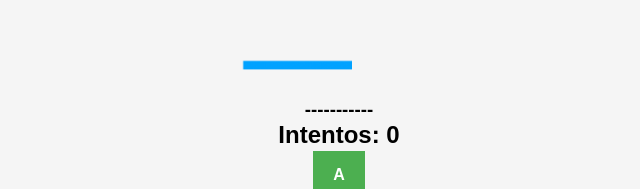
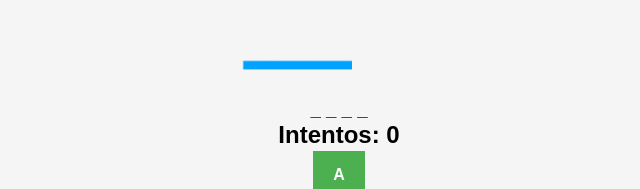
Before and after one commit to axxving/cur-logica-fh-axv, a React (Vite) app in the folder hanging/: page / in a window 1280 px wide. Shown: the part 252-441 px from the top of the page, without its empty margins (301-941 px from the left). Built offline with nearby package versions, Linux system fonts and the light colour scheme.

Commit message:
feat(): word and hidden word
Co-Authored-By: Irving Alejandro Hernández Ramírez <160192346+axxving@users.noreply.github.com>

```diff
--- a/hanging/src/App.tsx
+++ b/hanging/src/App.tsx
@@ -3,29 +3,38 @@ import { HangImage } from "./components/HangImage";
 import { letters } from "./helpers/letters";
 
 export const App = () => {
+  // useState de la palabra
+  const [word, setWord] = useState("pepe");
+
+  // useState de la palabra oculta
+  const [hiddenWord, setHiddenWord] = useState("_ ".repeat(word.length));
 
   const [attemps, setAttemps] = useState(0);
 
   const checkLetter = (letter: string) => {
     console.log(letter);
     // Aumenta el numero de intentos y mantiene el numero en 9
-    setAttemps( Math.min( attemps + 1, 9 ) );
-  }
+    setAttemps(Math.min(attemps + 1, 9));
+  };
 
   return (
     <div className="app">
       {/** Imagen del juego */}
-      <HangImage imageNumber={ attemps } />
+      <HangImage imageNumber={attemps} />
 
       {/** Palabra oculta */}
-      <h3>-----------</h3>
+      <h3>{hiddenWord}</h3>
 
       {/** Contador de intentos */}
       <h2>Intentos: {attemps}</h2>
 
       {/** Botones de letras */}
       {letters.map((letter) => {
-        return <button onClick={() => checkLetter(letter)} key={letter}>{letter}</button>;
+        return (
+          <button onClick={() => checkLetter(letter)} key={letter}>
+            {letter}
+          </button>
+        );
       })}
     </div>
   );
```
